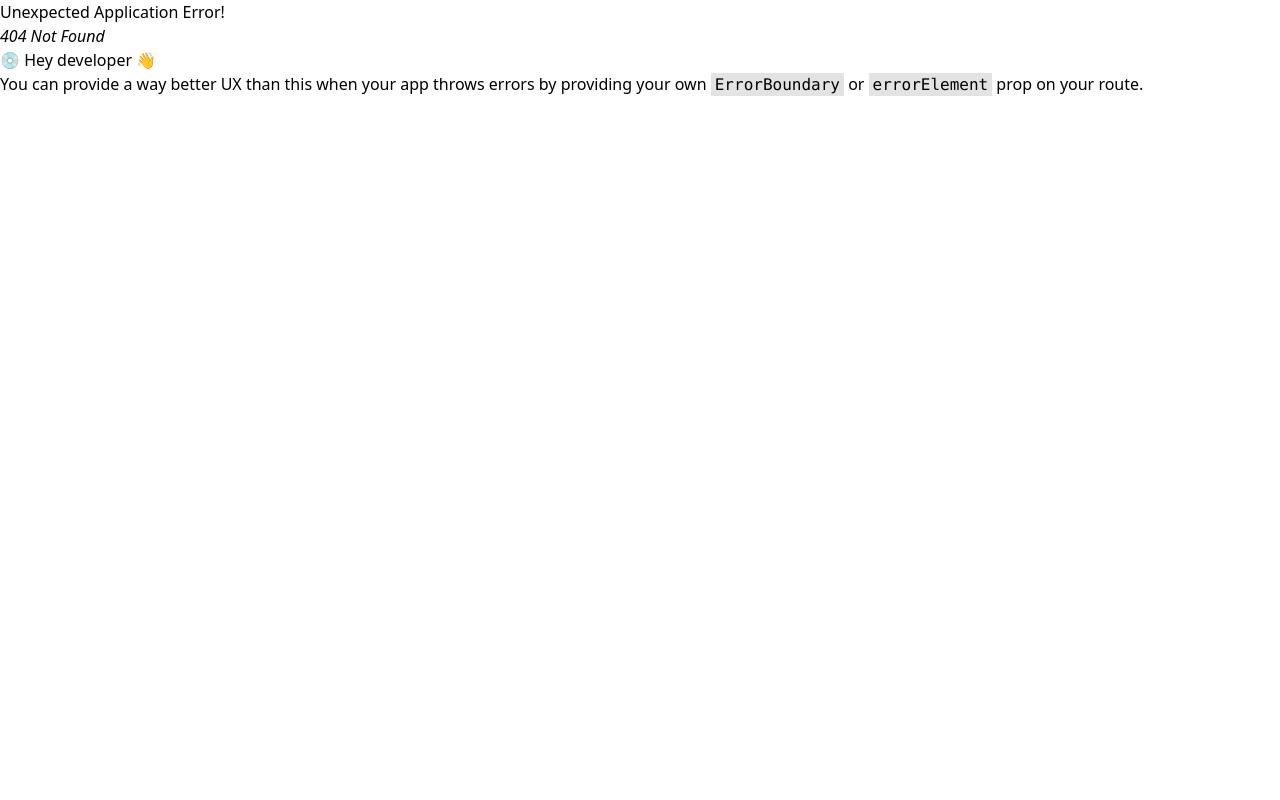
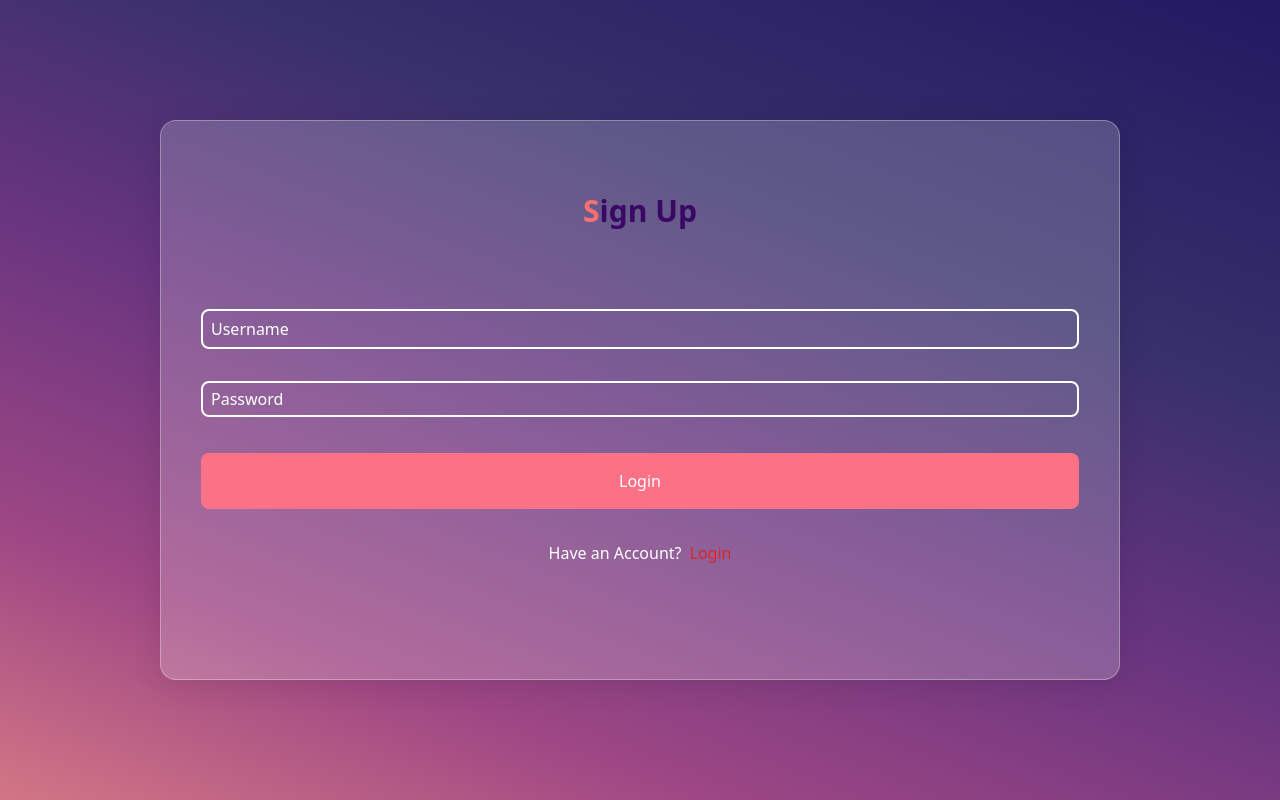
Before and after one commit to mvykool/orion-frontend, a React (Vite) app: page /signup in a window 1280 px wide. Before the commit this address had no page. Built offline with nearby package versions, Linux system fonts and the light colour scheme.

Commit message:
signup page

```diff
--- a/src/main.tsx
+++ b/src/main.tsx
@@ -5,6 +5,7 @@ import './index.css'
 
 //routes
 import Login from './routes/Login';
+import SignUp from './routes/SignUp';
 import Home from './routes/Home';
 
 const router = createBrowserRouter([
@@ -16,6 +17,10 @@ const router = createBrowserRouter([
     path: "/login",
     element: <Login/>,
   },
+  {
+    path: "/signup",
+    element: <SignUp/>,
+  },
 ]);
 
 ReactDOM.createRoot(document.getElementById('root') as HTMLElement).render(
--- /dev/null
+++ b/src/routes/SignUp.tsx
@@ -0,0 +1,27 @@
+
+
+const SignUp = () => {
+	return (
+		<section className="h-screen w-screen flex items-center justify-center bg-login flex-col">
+
+			<div className="bg-glass h-[70vh] w-[75vw] rounded-lg p-10 relative overflow-hidden">
+			<h2 className="flex justify-center text-purple-950 mt-8 text-3xl font-semibold">
+				<span className='text-red-400'>S</span>ign Up
+			</h2>
+
+			<div className="flex justify-center	mt-20 gap-8 flex-col">
+			<input type="text" className="h-10 bg-transparent text-white border-2 border-white gradient-border placeholder-white pl-2 rounded-lg" placeholder="Username" />
+
+			<input type="password" className="h-9 bg-transparent text-white border-2 border-white placeholder-white pl-2 rounded-lg" placeholder="Password" />
+			</div>
+
+			<button type="button" className="mt-9 h-14 text-white bg-rose-400 w-full flex justify-center items-center rounded-lg">Login</button>
+
+			<p className="flex justify-center mt-8 text-white gap-2">Have an Account? <span className="text-red-600">Login</span></p>
+			</div>
+
+		</section>
+	)
+}
+
+export default SignUp
```
